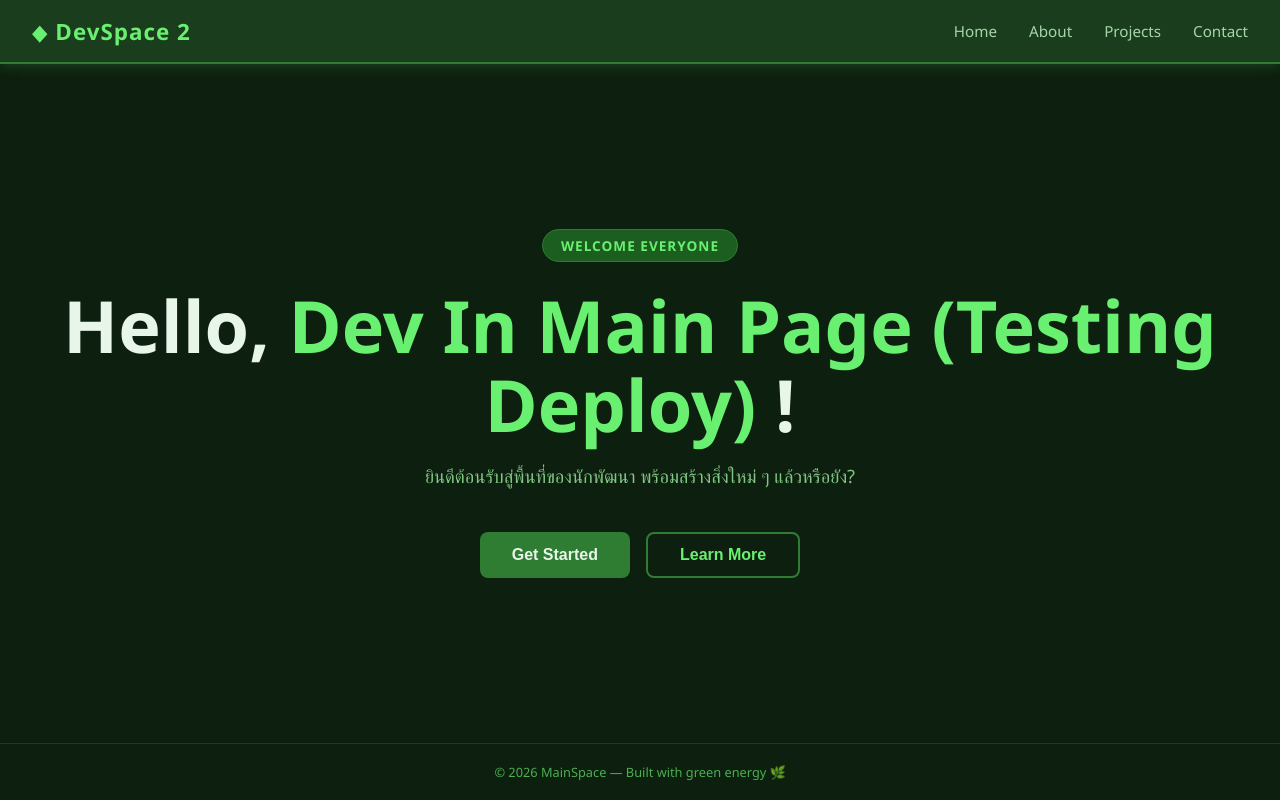
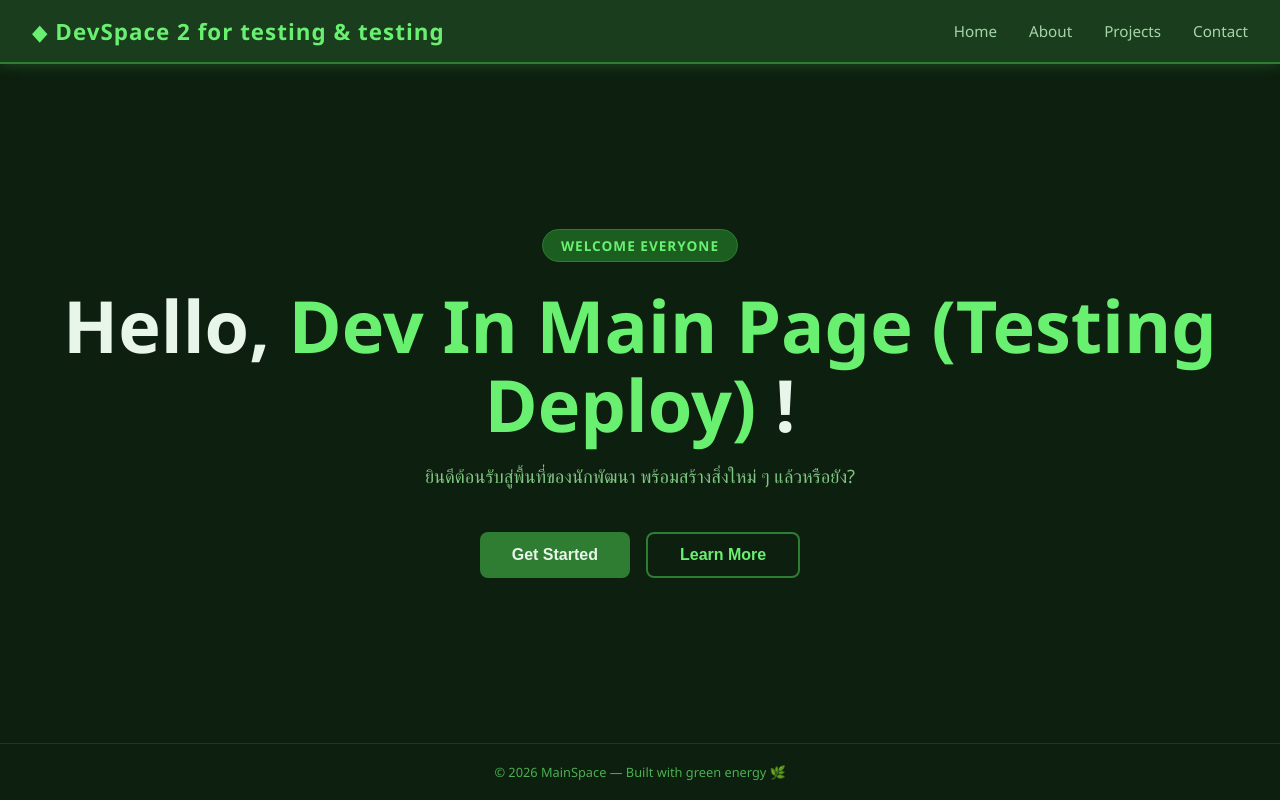
Before and after one commit to bug8499/my-website, a website: page public/index.html in a window 1280 px wide. Drawn offline with Linux system fonts and the light colour scheme.

Commit message:
add little title 3

```diff
--- a/public/index.html
+++ b/public/index.html
@@ -149,7 +149,7 @@
 </head>
 <body>
   <nav>
-    <div class="nav-logo">&#9670; DevSpace 2</div>
+    <div class="nav-logo">&#9670; DevSpace 2 for testing & testing</div>
     <ul class="nav-links">
       <li><a href="#">Home</a></li>
       <li><a href="#">About</a></li>
```
